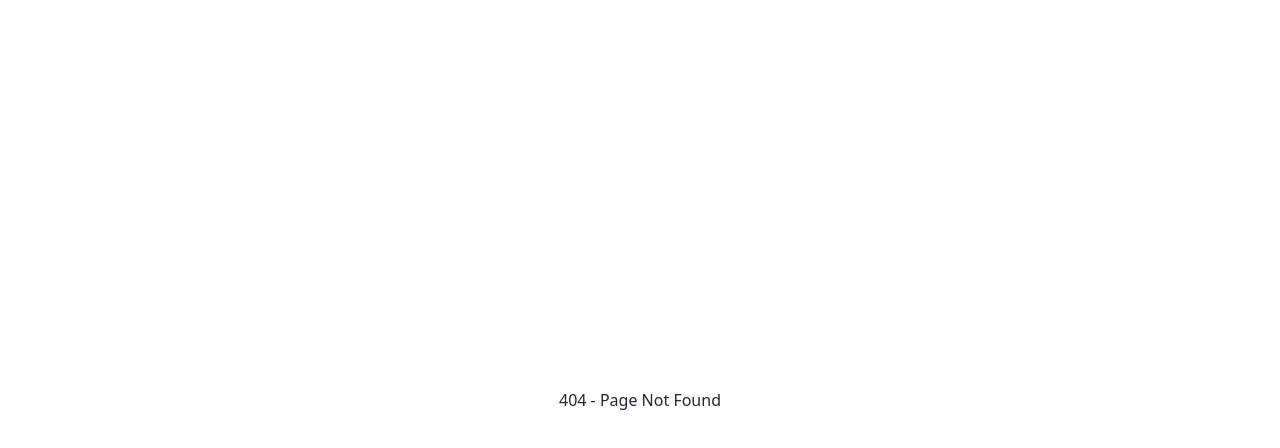
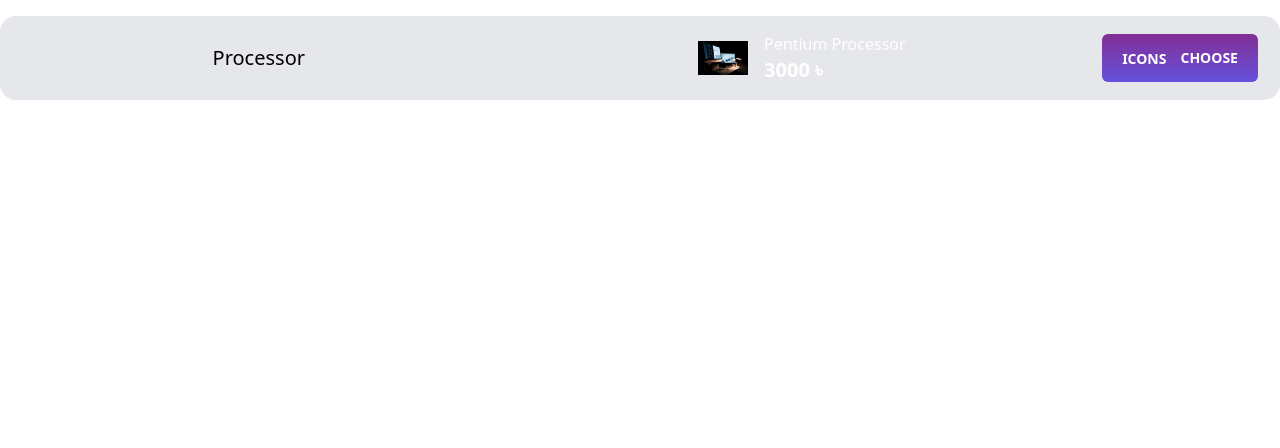
Before and after one commit to emonmahdi/pc-builder-nextjs-frontend, a Next.js app: page /test in a window 1280 px wide. Before the commit this address had no page. Shown: the top 448 px of the page. Built offline with nearby package versions, Linux system fonts and the light colour scheme.

Commit message:
update pc builder page

```diff
--- a/src/components/shared/Navbar.js
+++ b/src/components/shared/Navbar.js
@@ -133,7 +133,7 @@ const Navbar = () => {
             </details>
           </li>
           <li>
-            <a>About</a>
+            <Link href={"/about"}>About</Link>
           </li>
         </ul>
       </div>
--- a/src/pages/about.js
+++ b/src/pages/about.js
@@ -1,11 +1,58 @@
+import RootLayout from "@/components/Layouts/RootLayout";
 import React from "react";
 
 const AboutPage = () => {
   return (
     <div>
-      <h2>This is About Page.</h2>
+      <div className="container mx-auto my-8 p-8 bg-white rounded-lg shadow-md">
+        <h1 className="text-4xl font-bold text-center text-blue-500 mb-6">
+          About PC Builder App
+        </h1>
+
+        <p className="text-lg leading-relaxed text-justify mb-4">
+          Welcome to Mahdi PC Builder, where we make assembling the perfect
+          computer an effortless experience. Whether you are an experienced
+          enthusiast or a first-time builder, our user-friendly interface and
+          extensive database of components will guide you through the process.
+        </p>
+
+        <div className="bg-gray-100 p-4 rounded-md mb-6">
+          <p className="text-lg font-semibold mb-2">Our Mission</p>
+          <p className="text-gray-700">
+            We aim to empower users to create a custom PC configuration with
+            ease. Our tools provide real-time compatibility checking,
+            comprehensive component information, and the ability to save and
+            share your builds with the community.
+          </p>
+        </div>
+
+        <p className="text-lg leading-relaxed text-justify mb-4">
+          Building your dream PC has never been this simple and enjoyable! Join
+          our community today and start your journey to a customized computing
+          experience.
+        </p>
+
+        <div className="text-left">
+          <p className="text-xl text-blue-500 mb-2">Key Features:</p>
+          <ul className="list-disc text-left ml-6">
+            <li>Intuitive drag-and-drop interface</li>
+            <li>Real-time compatibility checking</li>
+            <li>Comprehensive component information</li>
+            <li>Save and share your builds with the community</li>
+          </ul>
+        </div>
+
+        <p className="text-lg leading-relaxed text-justify mt-6">
+          Ready to get started? Join our community today and experience the joy
+          of building your custom PC with PC Builder App.
+        </p>
+      </div>
     </div>
   );
 };
 
 export default AboutPage;
+
+AboutPage.getLayout = function getLayout(page) {
+  return <RootLayout>{page}</RootLayout>;
+};
--- /dev/null
+++ b/src/pages/about/index.js
@@ -0,0 +1,19 @@
+import RootLayout from "@/components/Layouts/RootLayout";
+import Navbar from "@/components/shared/Navbar";
+
+const About = () => {
+  return (
+    <>
+      <Navbar />
+      <div>
+        <h2>This is About Page.</h2>
+      </div>
+    </>
+  );
+};
+
+export default About;
+
+About.getLayout = function getLayout(page) {
+  return <RootLayout>{page}</RootLayout>;
+};
--- a/src/pages/pc-build.js
+++ b/src/pages/pc-build.js
@@ -4,8 +4,8 @@ import RootLayout from "@/components/Layouts/RootLayout";
 import { useAppSelector } from "@/redux/hook";
 import Link from "next/link";
 import React, { useEffect } from "react";
-import { useState } from "react";
 import { Toaster, toast } from "react-hot-toast";
+import { FaDesktop } from "react-icons/fa";
 
 const PcBuilder = ({ product }) => {
   const { products } = useAppSelector((state) => state.cart);
@@ -18,7 +18,7 @@ const PcBuilder = ({ product }) => {
 
   return (
     <div>
-      <div className="m-4 md:w-[70%] mx-auto box-border  p-2">
+      <div className="m-4 md:w-[70%] mx-auto box-border p-2">
         <Toaster />
         <div className="grid grid-cols-5">
           <div className="col-start-1 col-span-5 w-full h-auto bg-base-200">
@@ -44,13 +44,13 @@ const PcBuilder = ({ product }) => {
         </div>
         <div>
           {/* single category */}
-          <div className="flex justify-between items-center my-4 bg-gray-700 p-4 text-light rounded-2xl">
-            <div>
+          <div className="flex justify-between items-center my-4 bg-[#081621] p-4 text-light rounded-2xl">
+            <div className="w-[50%]">
               <li className="list-none capitalize text-xl text-white">
                 Processor
               </li>
             </div>
-            <div>
+            <div className="w-[50%]">
               {products.map((pro) =>
                 pro.category === "processor" ? (
                   <>
@@ -84,7 +84,7 @@ const PcBuilder = ({ product }) => {
             </div>
           </div>
           {/* single category */}
-          <div className="flex justify-between items-center my-4 bg-gray-700 p-4 text-light rounded-2xl">
+          <div className="flex justify-between items-center my-4 bg-[#081621] p-4 text-light rounded-2xl">
             <div>
               <li className="list-none capitalize text-xl text-white">
                 Motherboard
@@ -124,7 +124,7 @@ const PcBuilder = ({ product }) => {
             </div>
           </div>
           {/* single category */}
-          <div className="flex justify-between items-center my-4 bg-gray-700 p-4 text-light rounded-2xl">
+          <div className="flex justify-between items-center my-4 bg-[#081621] p-4 text-light rounded-2xl">
             <div>
               {" "}
               <li className="list-none capitalize text-xl text-white">Ram</li>
@@ -163,7 +163,7 @@ const PcBuilder = ({ product }) => {
             </div>
           </div>
           {/* single category */}
-          <div className="flex justify-between items-center my-4 bg-gray-700 p-4 text-light rounded-2xl">
+          <div className="flex justify-between items-center my-4 bg-[#081621] p-4 text-light rounded-2xl">
             <div>
               <li className="list-none capitalize text-xl text-white">
                 Power Supply Unit
@@ -203,7 +203,7 @@ const PcBuilder = ({ product }) => {
             </div>
           </div>
           {/* single category */}
-          <div className="flex justify-between items-center my-4 bg-gray-700 p-4 text-light rounded-2xl">
+          <div className="flex justify-between items-center my-4 bg-[#081621] p-4 text-light rounded-2xl">
             <div>
               <li className="list-none capitalize text-xl text-white">
                 Storage Device
@@ -243,7 +243,7 @@ const PcBuilder = ({ product }) => {
             </div>
           </div>
           {/* single category */}
-          <div className="flex justify-between items-center my-4 bg-gray-700 p-4 text-light rounded-2xl">
+          <div className="flex justify-between items-center my-4 bg-[#081621] p-4 text-light rounded-2xl">
             <div>
               {" "}
               <li className="list-none capitalize text-xl text-white">
@@ -270,16 +270,42 @@ const PcBuilder = ({ product }) => {
               )}
             </div>
             <div>
-              <Link href="/categories/monitor">
-                <button
+              <Link
+                href="/categories/monitor"
+                className={`btn ${
+                  products.find((pro) => pro.category === "monitor")
+                    ? "hidden"
+                    : ""
+                }`}
+                style={{
+                  background: "rgb(101,80,219)",
+                  background:
+                    "linear-gradient(0deg, rgba(101,80,219,1) 2%, rgba(131,47,149,1) 100%)",
+                  marginRight: "6px",
+                  color: "#fff",
+                  padding: "12px 20px",
+                  border: "none",
+                  borderRadius: "6px",
+                  display: "flex",
+                  alignItems: "center",
+                  justifyContent: "space-evenly",
+                  fontWeight: "bold",
+                }}
+              >
+                <span style={{ paddingRight: "6px", paddingTop: "2px" }}>
+                  <FaDesktop />
+                </span>{" "}
+                <span>Choose</span>
+                {/* <button
                   className={`btn btn-primary ${
                     products.find((pro) => pro.category === "monitor")
                       ? "btn-disabled"
                       : ""
                   }`}
+                  style={{}}
                 >
                   Choose
-                </button>
+                </button> */}
               </Link>
             </div>
           </div>
--- /dev/null
+++ b/src/pages/test.js
@@ -0,0 +1,76 @@
+import React from "react";
+import Link from "next/link";
+import { useAppSelector } from "@/redux/hook";
+import img from "../assets/banner.jpg";
+import Image from "next/image";
+
+const TestPc = ({ product }) => {
+  const { products } = useAppSelector((state) => state.cart);
+
+  const x = products.map((product) => "");
+
+  const notify = () => {
+    toast.success("Successfully Build! Request ");
+  };
+  return (
+    <div>
+      <div className="flex justify-between items-center my-4 bg-gray-200 p-4 text-light rounded-2xl">
+        <div className="w-50 mx-auto">
+          <li className="list-none capitalize text-xl text-black">Processor</li>
+        </div>
+        <div className="w-50 mx-auto">
+          <>
+            <div className="flex items-center">
+              <div>
+                <Image src={img} className="w-[50px]" alt="" />
+              </div>
+              <div className="text-white ml-4">
+                <p>Pentium Processor</p>
+                <p className="text-xl font-semibold">3000 ৳</p>
+              </div>
+            </div>
+          </>
+        </div>
+        <div>
+          <Link
+            href="/categories/monitor"
+            className={`btn ${
+              products.find((pro) => pro.category === "monitor") ? "hidden" : ""
+            }`}
+            style={{
+              background: "rgb(101,80,219)",
+              background:
+                "linear-gradient(0deg, rgba(101,80,219,1) 2%, rgba(131,47,149,1) 100%)",
+              marginRight: "6px",
+              color: "#fff",
+              padding: "12px 20px",
+              border: "none",
+              borderRadius: "6px",
+              display: "flex",
+              alignItems: "center",
+              justifyContent: "space-evenly",
+              fontWeight: "bold",
+            }}
+          >
+            <span style={{ paddingRight: "6px", paddingTop: "2px" }}>
+              <span>icons</span>
+            </span>{" "}
+            <span>Choose</span>
+            {/* <button
+                  className={`btn btn-primary ${
+                    products.find((pro) => pro.category === "monitor")
+                      ? "btn-disabled"
+                      : ""
+                  }`}
+                  style={{}}
+                >
+                  Choose
+                </button> */}
+          </Link>
+        </div>
+      </div>
+    </div>
+  );
+};
+
+export default TestPc;
```
Also changed, not shown: src/pages/index.js (+0 -14 lines).
